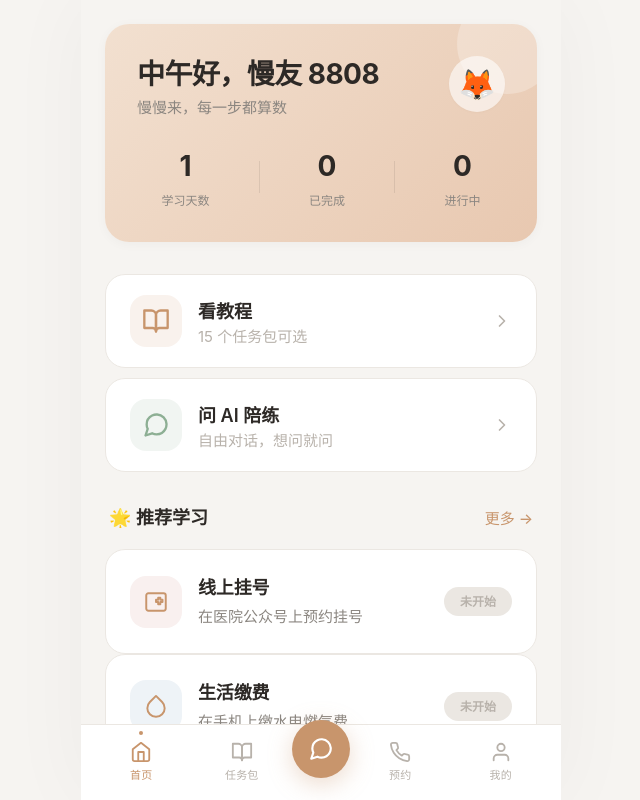
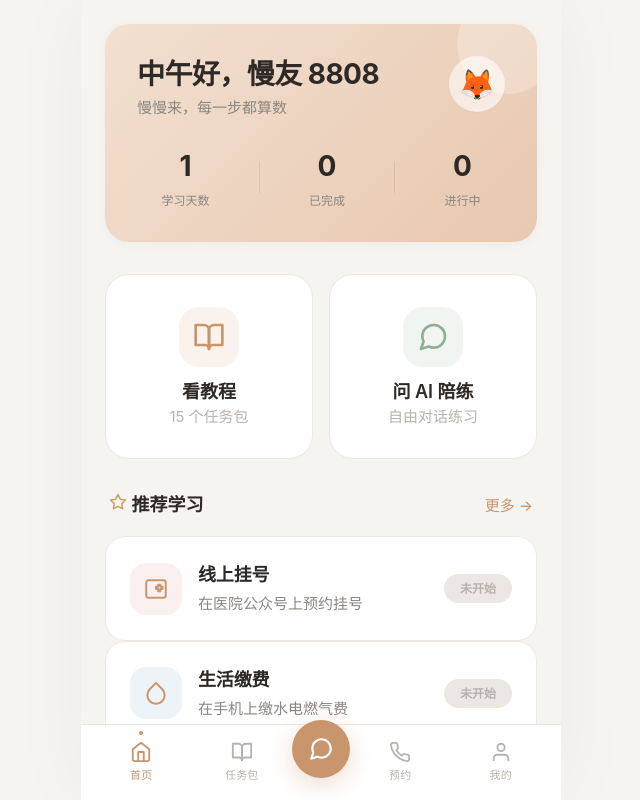
Before and after one commit to miao-5525/slowmate, a React (Vite) app: page / in a window 1280 px wide. Shown: the whole page, without its empty margins (319-959 px from the left). Built offline with nearby package versions, Linux system fonts and the light colour scheme.

Commit message:
V12: replace UI emoji with SVG icons + grid entry layout + remove 110

```diff
--- a/src/components/TaskCard.tsx
+++ b/src/components/TaskCard.tsx
@@ -24,7 +24,7 @@ export default function TaskCard({ task, status = 'not_started', onClick }: Prop
       <div className={styles.body}>
         <div className={styles.title}>
           {task.title}
-          {task.premium && <span className={styles.premiumTag}>🔒</span>}
+          {task.premium && <span className={styles.premiumTag}><Icon name="lock" size={14} color="var(--color-ink-tertiary)" /></span>}
           {task.isCustom && <span className={styles.customTag}>自定义</span>}
         </div>
         <div className={styles.desc}>{task.description}</div>
--- a/src/pages/HomePage.module.css
+++ b/src/pages/HomePage.module.css
@@ -27,19 +27,19 @@
 .heroDivider{width:1px;height:32px;background:rgba(0,0,0,.08)}
 
 /* ── Entry buttons ── */
-.entries{display:flex;flex-direction:column;gap:var(--space-sm);margin-bottom:var(--space-xl)}
+.entries{display:grid;grid-template-columns:1fr 1fr;gap:var(--space-md);margin-bottom:var(--space-xl)}
 .entryBtn{
-  display:flex;align-items:center;gap:var(--space-md);
-  padding:20px var(--space-lg);border-radius:var(--radius-lg);
+  display:flex;flex-direction:column;align-items:center;justify-content:center;gap:var(--space-sm);
+  padding:var(--space-xl) var(--space-md);border-radius:var(--radius-xl);
   background:var(--color-surface);border:1px solid var(--color-border);
-  transition:all .2s var(--ease);text-align:left;
+  transition:all .2s var(--ease);text-align:center;min-height:150px;
 }
-.entryBtn:active{background:var(--color-accent-soft);border-color:var(--color-accent-light)}
+.entryBtn:active{background:var(--color-accent-soft);border-color:var(--color-accent-light);transform:scale(.97)}
 .entryIconBox{
-  width:52px;height:52px;border-radius:var(--radius-md);
-  display:flex;align-items:center;justify-content:center;flex-shrink:0;
+  width:60px;height:60px;border-radius:var(--radius-lg);
+  display:flex;align-items:center;justify-content:center;
 }
-.entryContent{flex:1;min-width:0}
+.entryContent{text-align:center}
 .entryTitle{display:block;font-size:var(--text-sm);font-weight:600;color:var(--color-ink);margin-bottom:2px}
 .entryDesc{display:block;font-size:var(--text-xs);color:var(--color-ink-tertiary)}
 
--- a/src/pages/HomePage.tsx
+++ b/src/pages/HomePage.tsx
@@ -99,25 +99,23 @@ export default function HomePage() {
 
       {/* Main entries */}
       <div className={styles.entries}>
-        <button className={`${styles.entryBtn} ${styles.entryLearn}`} onClick={() => nav('/tasks')}>
+        <button className={styles.entryBtn} onClick={() => nav('/tasks')}>
           <span className={styles.entryIconBox} style={{background:'rgba(200,149,108,.12)'}}>
-            <Icon name="book-open" size={28} color="var(--color-accent)" />
+            <Icon name="book-open" size={32} color="var(--color-accent)" />
           </span>
           <span className={styles.entryContent}>
             <span className={styles.entryTitle}>看教程</span>
-            <span className={styles.entryDesc}>{allTasks.length} 个任务包可选</span>
+            <span className={styles.entryDesc}>{allTasks.length} 个任务包</span>
           </span>
-          <Icon name="chevron-right" size={20} color="var(--color-ink-tertiary)" />
         </button>
-        <button className={`${styles.entryBtn} ${styles.entryChat}`} onClick={() => nav('/chat')}>
+        <button className={styles.entryBtn} onClick={() => nav('/chat')}>
           <span className={styles.entryIconBox} style={{background:'rgba(141,175,148,.12)'}}>
-            <Icon name="message-circle" size={28} color="var(--color-green)" />
+            <Icon name="message-circle" size={32} color="var(--color-green)" />
           </span>
           <span className={styles.entryContent}>
             <span className={styles.entryTitle}>问 AI 陪练</span>
-            <span className={styles.entryDesc}>自由对话，想问就问</span>
+            <span className={styles.entryDesc}>自由对话练习</span>
           </span>
-          <Icon name="chevron-right" size={20} color="var(--color-ink-tertiary)" />
         </button>
       </div>
 
@@ -125,7 +123,7 @@ export default function HomePage() {
       {activeTasks.length > 0 && (
         <div className={styles.sectionBlock}>
           <div className={styles.sectionHead}>
-            <span className={styles.sectionTitle}>📌 继续学习</span>
+            <span className={styles.sectionTitle}><Icon name="clock" size={18} color="var(--color-accent)" /> 继续学习</span>
             <span className={styles.sectionAll} onClick={() => nav('/tasks')}>全部 →</span>
           </div>
           {activeTasks.map(t => (
@@ -137,7 +135,7 @@ export default function HomePage() {
       {/* Recommended */}
       <div className={styles.sectionBlock}>
         <div className={styles.sectionHead}>
-          <span className={styles.sectionTitle}>🌟 推荐学习</span>
+          <span className={styles.sectionTitle}><Icon name="star" size={18} color="var(--color-amber)" /> 推荐学习</span>
           <span className={styles.sectionAll} onClick={() => nav('/tasks')}>更多 →</span>
         </div>
         {recommended.map(t => (
--- a/src/pages/ProfilePage.tsx
+++ b/src/pages/ProfilePage.tsx
@@ -50,10 +50,10 @@ export default function ProfilePage() {
   const items = TASKS.map(t => ({ task: t, prog: progressMap[t.id] }));
 
   const achievements = useMemo(() => [
-    { icon: '🌟', title: '初次尝试', desc: '完成第1个任务', ok: stats.completed >= 1 },
-    { icon: '🔥', title: '学习达人', desc: '完成3个任务', ok: stats.completed >= 3 },
-    { icon: '🏆', title: '数字生活通', desc: '完成8个任务', ok: stats.completed >= 8 },
-    { icon: '🛡️', title: '安全意识', desc: '完成防诈骗', ok: progressMap['fangzhapian']?.status === 'completed' },
+    { icon: 'star', title: '初次尝试', desc: '完成第1个任务', ok: stats.completed >= 1 },
+    { icon: 'zap', title: '学习达人', desc: '完成3个任务', ok: stats.completed >= 3 },
+    { icon: 'award', title: '数字生活通', desc: '完成8个任务', ok: stats.completed >= 8 },
+    { icon: 'shield', title: '安全意识', desc: '完成防诈骗', ok: progressMap['fangzhapian']?.status === 'completed' },
   ], [stats.completed, progressMap]);
 
   return (
@@ -124,11 +124,11 @@ export default function ProfilePage() {
       </div>
 
       {/* Achievements */}
-      <div className={styles.sectionTitle}>🏅 成就</div>
+      <div className={styles.sectionTitle}><Icon name="award" size={18} color="var(--color-amber)" /> 成就</div>
       <div className={styles.achievements}>
         {achievements.map(a => (
           <div key={a.title} className={`${styles.achCard} ${a.ok ? styles.achCardUnlocked : ''}`}>
-            <div className={styles.achIcon}>{a.icon}</div>
+            <div className={styles.achIcon}><Icon name={a.icon as any} size={28} color={a.ok ? 'var(--color-accent)' : 'var(--color-ink-tertiary)'} /></div>
             <div className={styles.achTitle}>{a.ok ? a.title : '???'}</div>
             <div className={styles.achDesc}>{a.ok ? a.desc : '继续学习解锁'}</div>
           </div>
@@ -136,7 +136,7 @@ export default function ProfilePage() {
       </div>
 
       {/* Progress */}
-      <div className={styles.sectionTitle}>📖 学习进度</div>
+      <div className={styles.sectionTitle}><Icon name="book-open" size={18} color="var(--color-ink-secondary)" /> 学习进度</div>
       <div className={styles.progressList}>
         {items.map(({ task, prog }) => {
           if (!prog) return null;
--- a/src/pages/TasksPage.tsx
+++ b/src/pages/TasksPage.tsx
@@ -46,7 +46,7 @@ export default function TasksPage() {
       {Object.entries(grouped).map(([cat, tasks]) => (
         <div key={cat}>
           <div className={styles.cat}>
-            {cat === 'custom' ? '📝 自定义任务' : CATEGORY_LABELS[cat] || cat}
+            {cat === 'custom' ? '自定义任务' : CATEGORY_LABELS[cat] || cat}
           </div>
           <div className={styles.list}>
             {tasks.map(t => (
```
Also changed, not shown: 5 other files (tests, documents, lock files or other folders).
